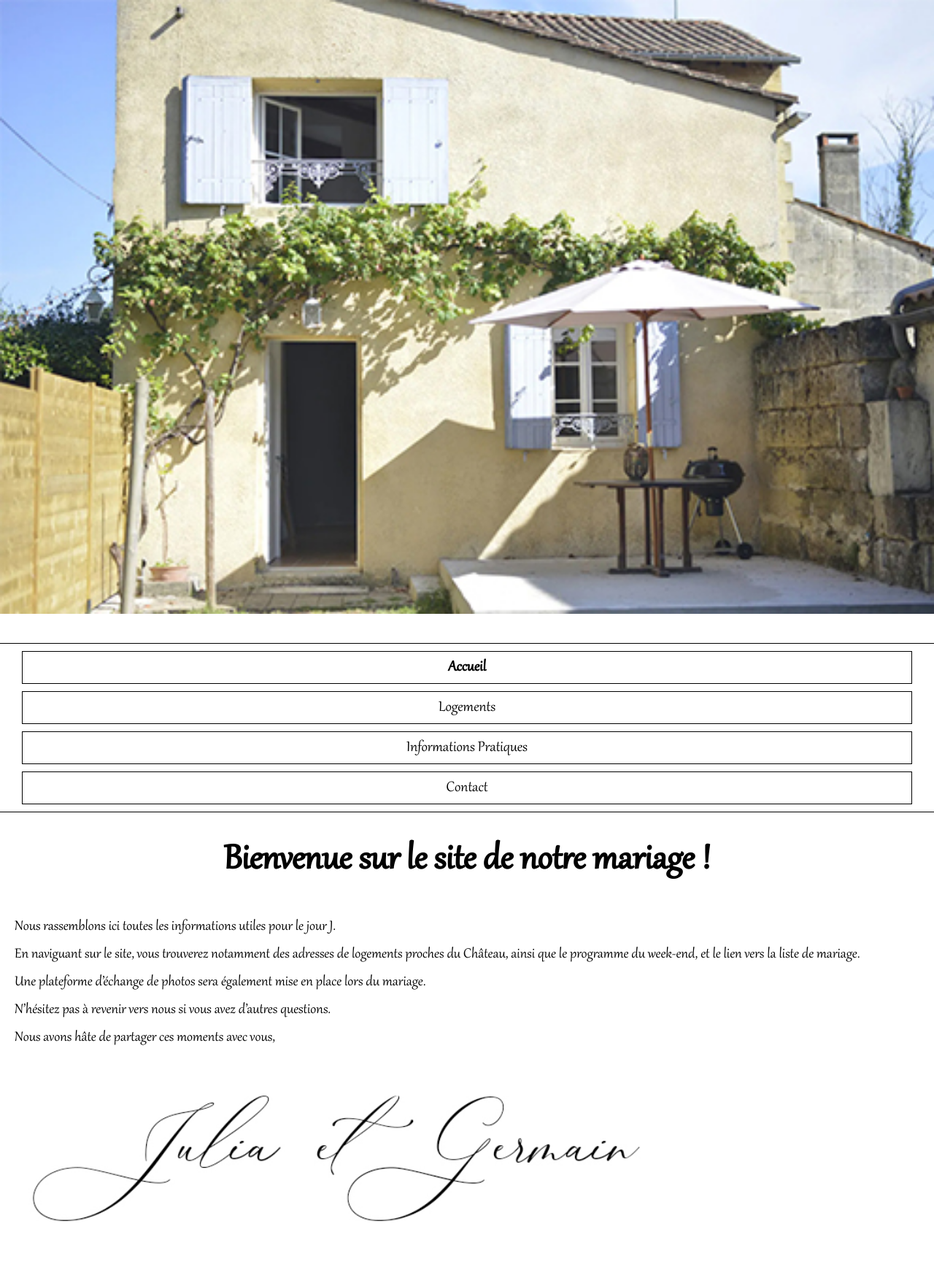
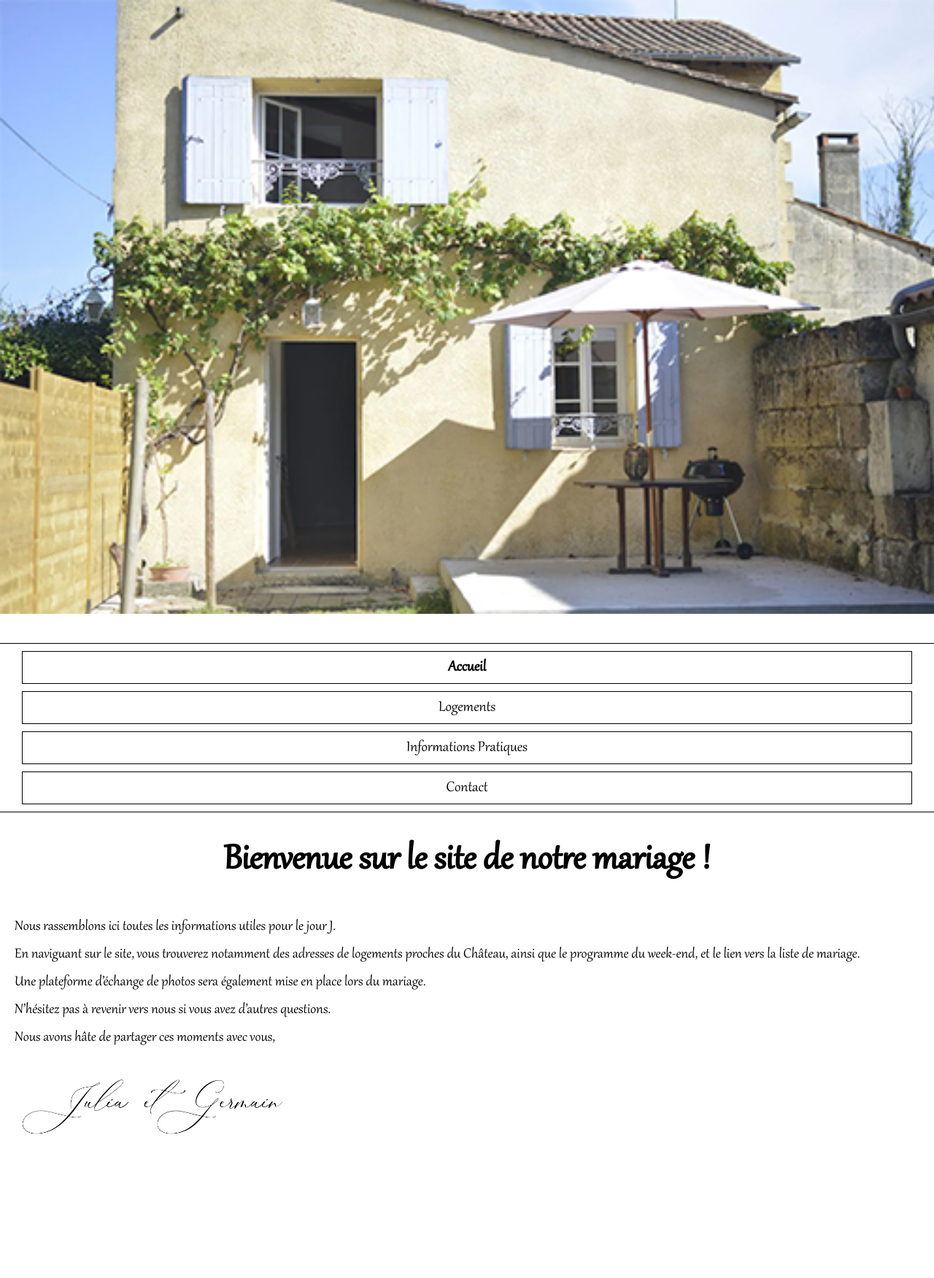
Before and after one commit to Germinal-A/Site-du-Mariage-de-Julia-et-Germain, a Jekyll site: the page built from index.md, in a window 1280 px wide. Shown: the whole page at 73% size. Built offline with Jekyll 4.4.1, drawn with Linux system fonts in a browser that asks for light colours; after the commit the page ends 1619 px from its top, so only the background shows below that.

Commit message:
Update index.md

```diff
--- a/index.md
+++ b/index.md
@@ -12,4 +12,4 @@
 N'hésitez pas à revenir vers nous si vous avez d'autres questions.
 Nous avons hâte de partager ces moments avec vous,
 
-<img src="/assets/Signature.jpg" width="70%">
+<img src="/assets/Signature.jpg" width="30%">
```
